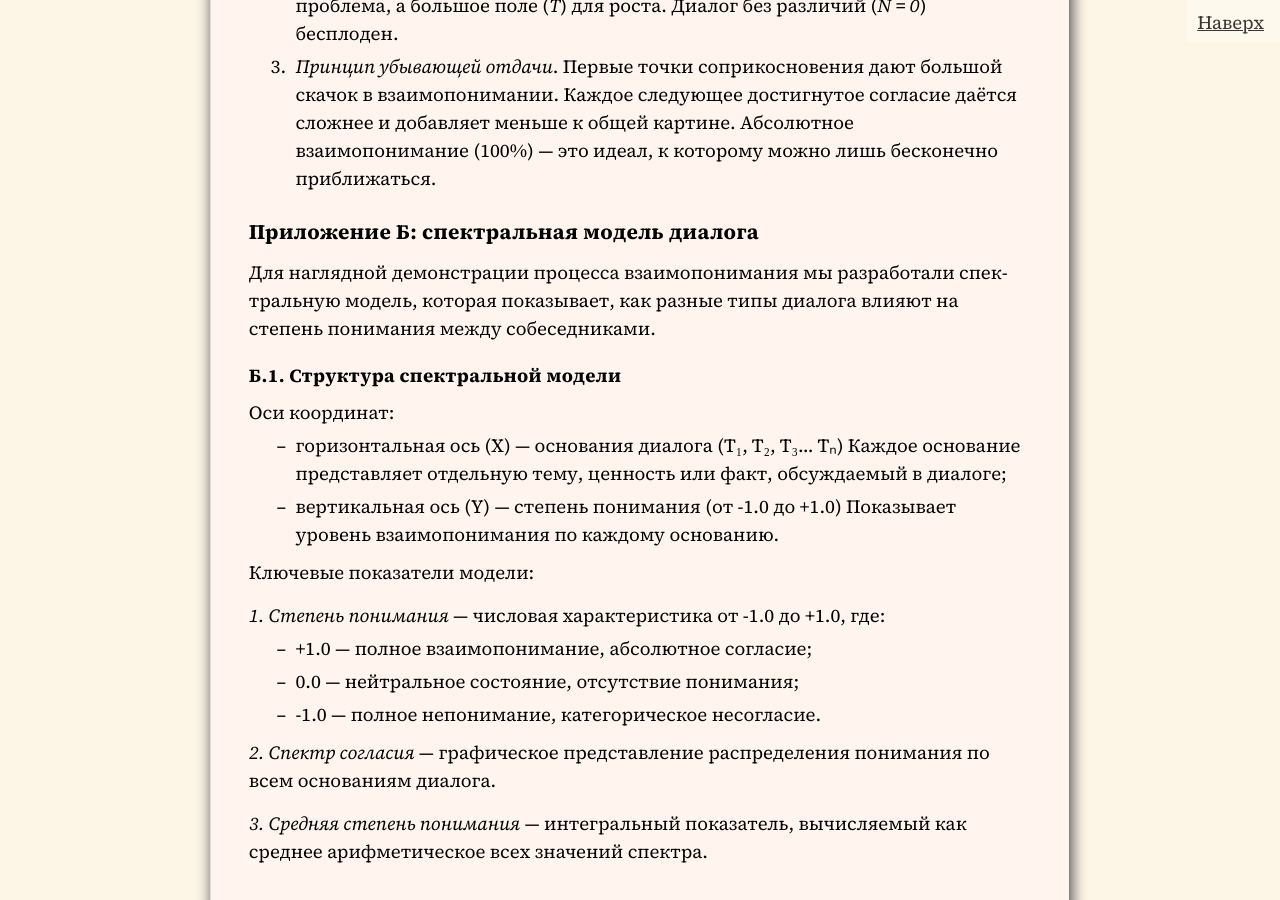
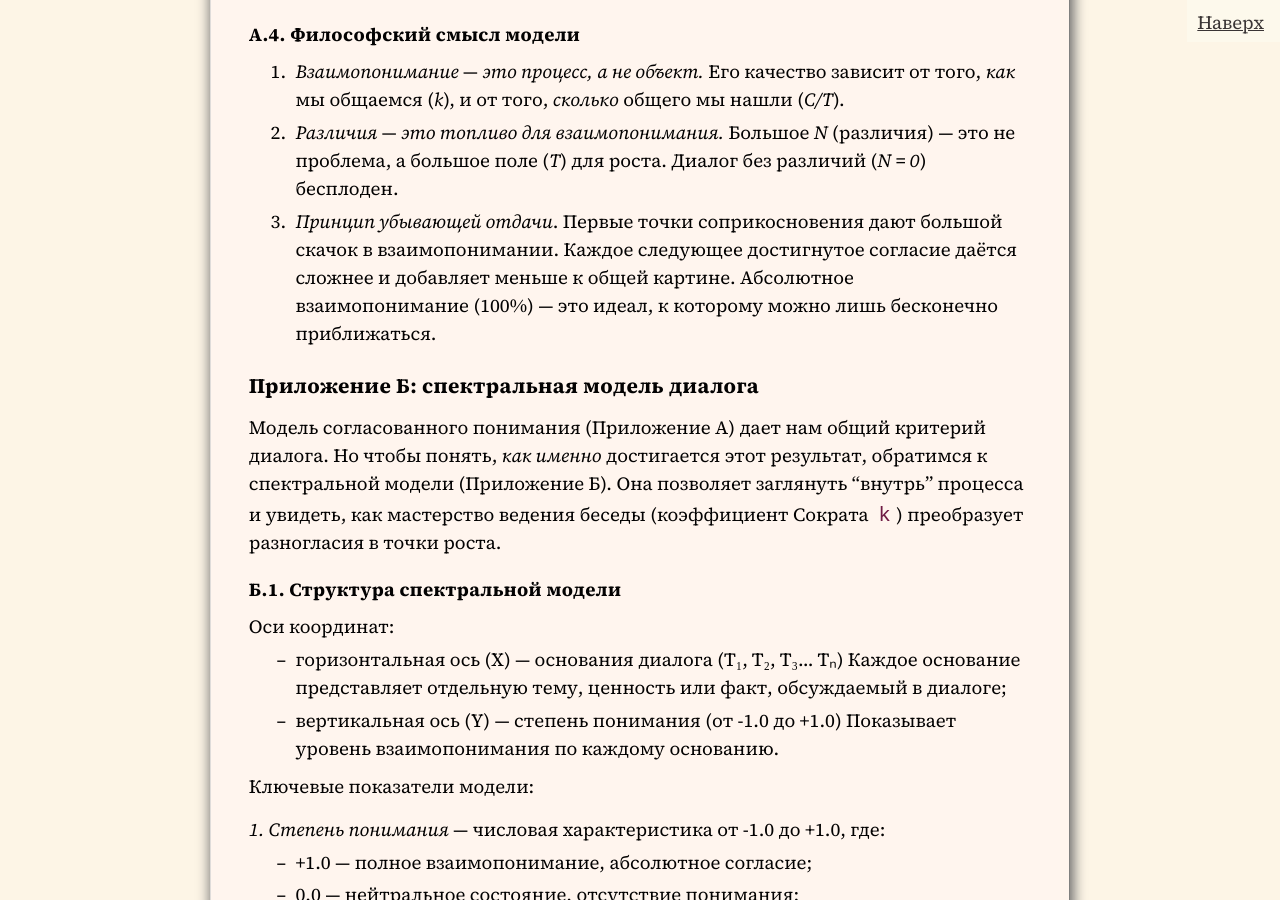
Before and after one commit to SergSi/land-use-art, a Jekyll site: the page built from _posts/2025-10-31-train.md, in a window 1280 px wide and 900 px high, scrolled down 9930 px. Built offline with Jekyll 4.4.1, drawn with Linux system fonts in a browser that asks for light colours; some web fonts are replaced; some of the changed text lies outside the part shown.

Commit message:
Update 2025-10-31-train.md

```diff
--- a/_posts/2025-10-31-train.md
+++ b/_posts/2025-10-31-train.md
@@ -156,6 +156,8 @@
 
 Такой путь ведёт не к победе одной стороны над другой, а к созданию общего понимания, которое богаче и полнее, чем было у каждого в начале. В конечном счёте, нам не нужна истина — нам нужно взаимопонимание, которое позволяет жить и действовать вместе.
 
+Для работы с диалогом мы предлагаем два взаимодополняющих инструмента: модель качества понимания (Приложение А) и диагностическую спектральную модель (Приложение Б). Первая помогает оценить общий прогресс в диалоге и его результативность, вторая — проанализировать динамику по каждому отдельному вопросу.
+
 ### Приложение А: модель качества взаимопонимания
 
 #### А.1. Основная формула
@@ -211,7 +213,7 @@
 
 ### Приложение Б: спектральная модель диалога
 
-Для наглядной демонстрации процесса взаимопонимания мы разработали спектральную модель, которая показывает, как разные типы диалога влияют на степень понимания между собеседниками.
+Модель согласованного понимания (Приложение А) дает нам общий критерий  диалога. Но чтобы понять, *как именно* достигается этот результат, обратимся к спектральной модели (Приложение Б). Она позволяет заглянуть "внутрь" процесса и увидеть, как мастерство ведения беседы (коэффициент Сократа `k`) преобразует разногласия в точки роста.
 
 #### Б.1. Структура спектральной модели
 
```
